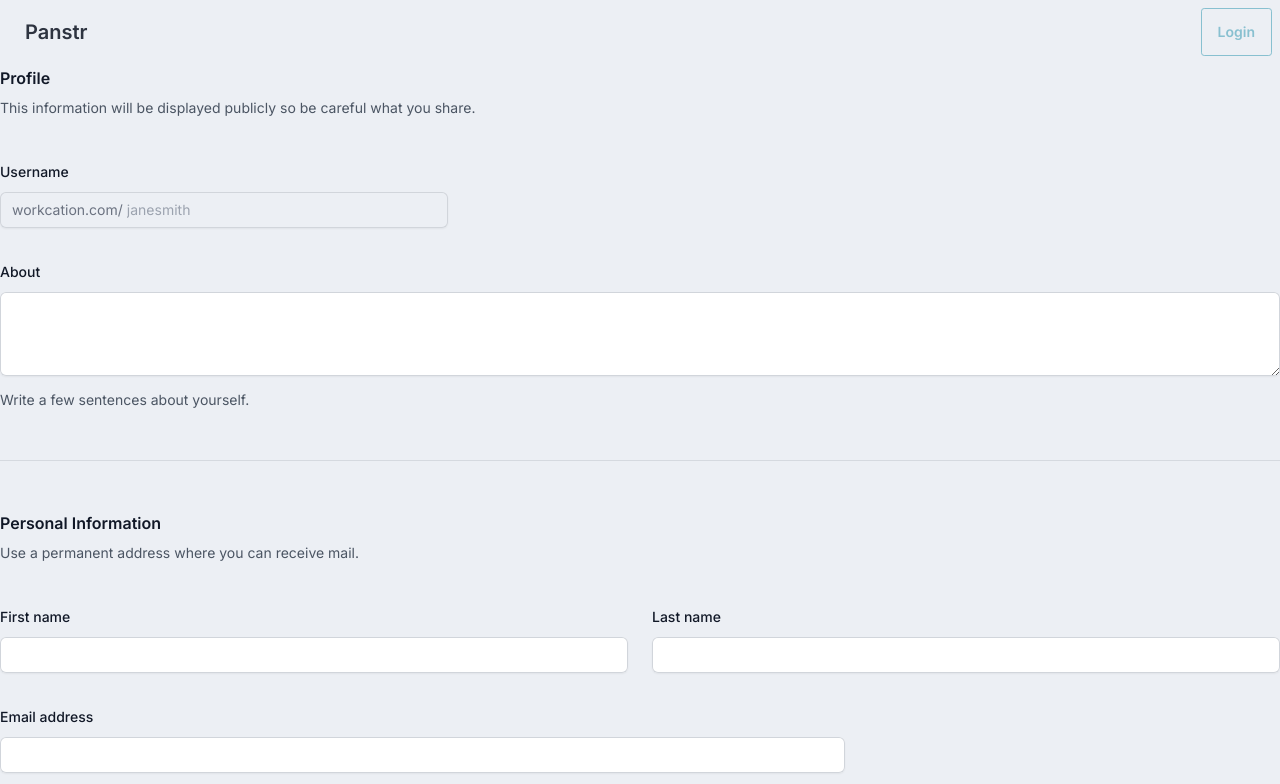
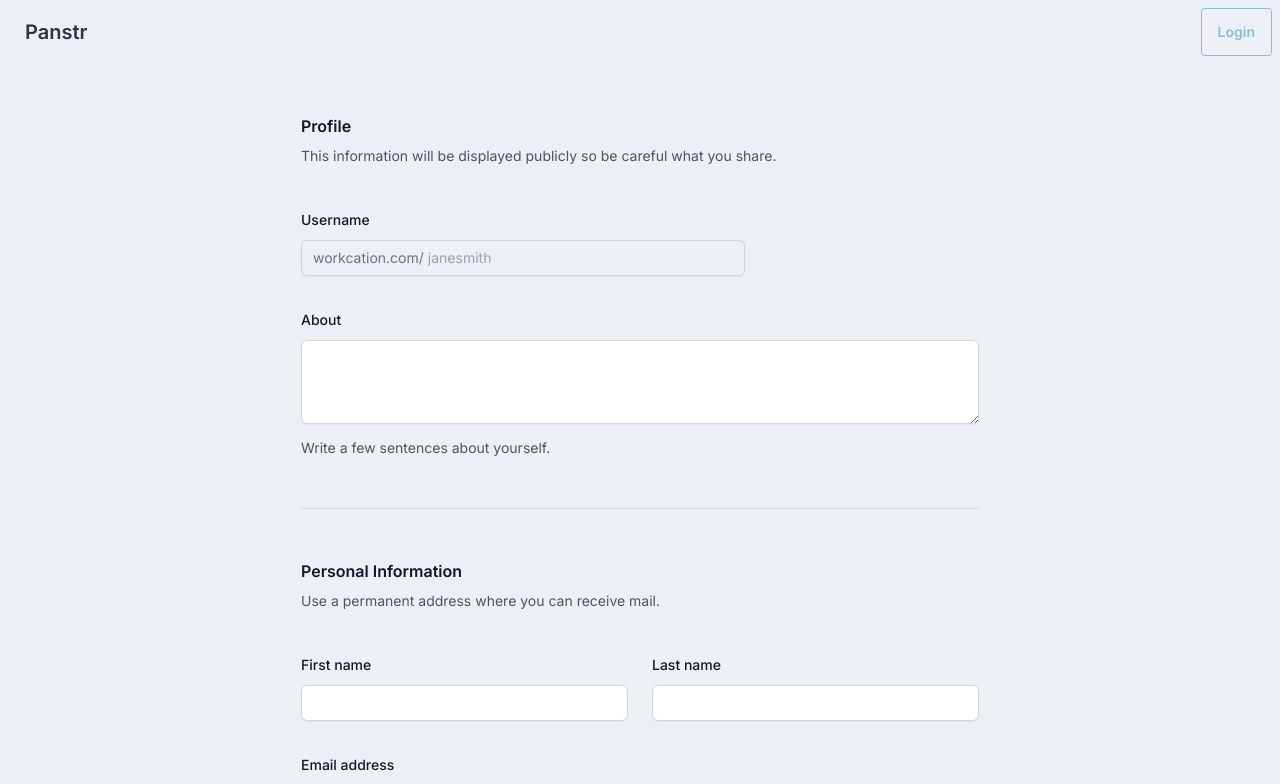
Before and after one commit to 51N74/panstr, a Next.js app: page /create in a window 1280 px wide. Shown: the top 784 px of the page. Built offline with nearby package versions, Linux system fonts and the light colour scheme; no server answers.

Commit message:
add create page

```diff
--- a/app/create/page.js
+++ b/app/create/page.js
@@ -2,6 +2,7 @@
 
 export default function Create() {
   return (
+    <div className="flex min-h-full items-center justify-center py-12 px-4 sm:px-6 lg:px-8">
     <form>
       <div className="space-y-12">
         <div className="border-b border-gray-900/10 pb-12">
@@ -301,5 +302,6 @@
         </button>
       </div>
     </form>
+    </div>
   )
 }
```
